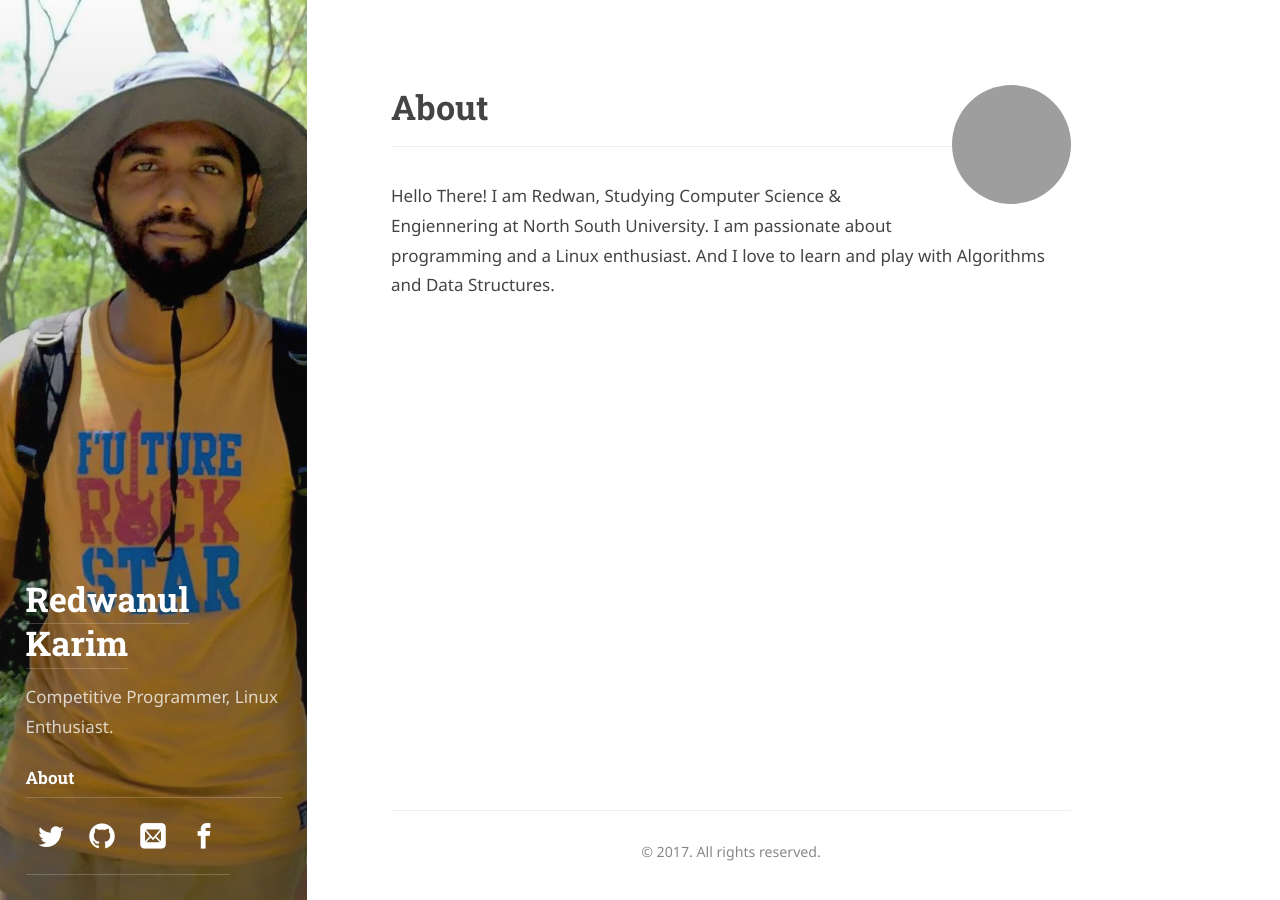
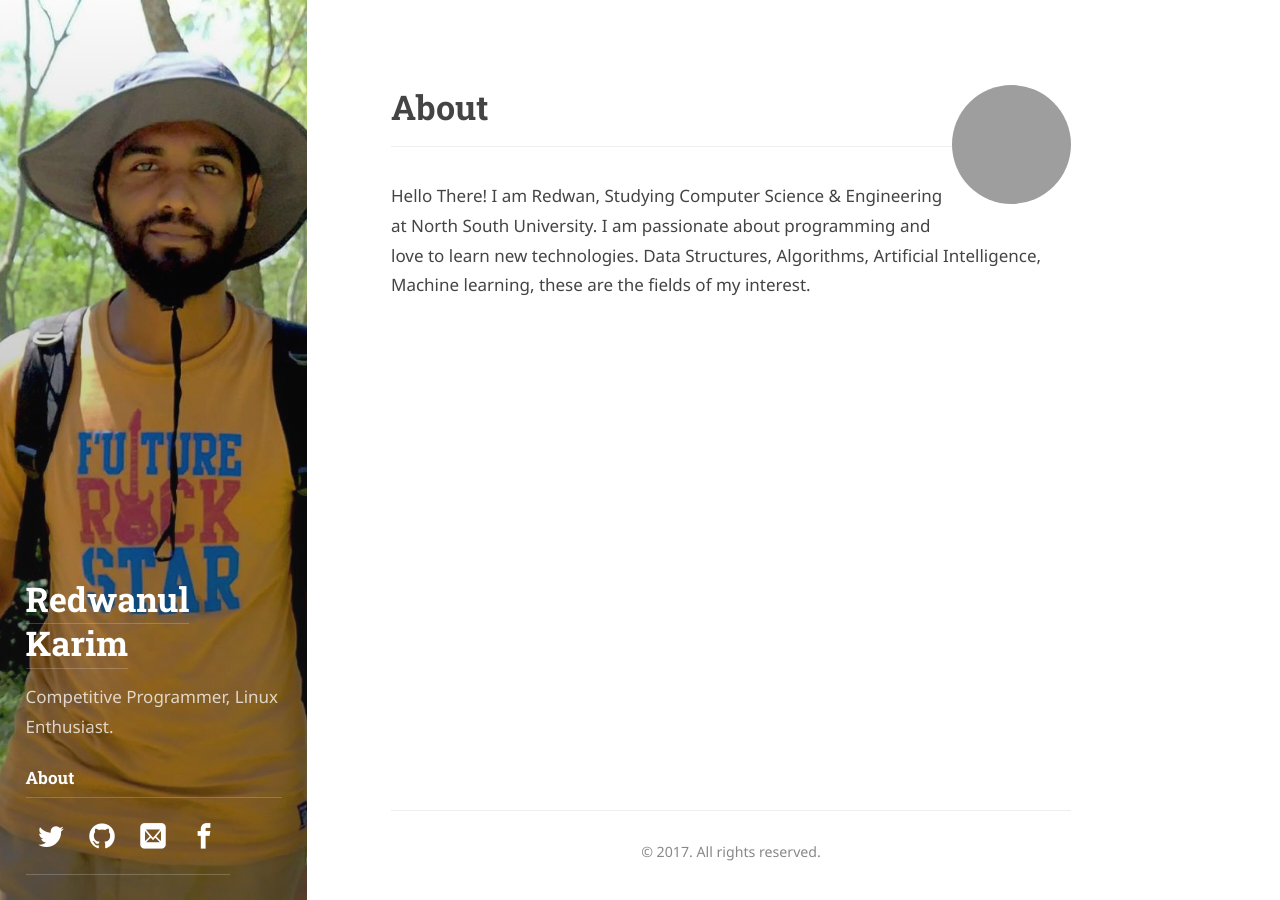
Before and after one commit to redwandipto/blog, a Jekyll site: the page built from about.md, in a window 1280 px wide. Built offline with Jekyll 4.4.1, drawn with Linux system fonts in a browser that asks for light colours; some web fonts are replaced; grey boxes are pictures that could not be loaded.

Commit message:
Updated Bio

```diff
--- a/_data/authors.yml
+++ b/_data/authors.yml
@@ -8,9 +8,9 @@ author1:
   # Used at the bottom of each page and at the top of the `about` layout
   # Markdown enabled, can use multiple paragraphs (enabled by `|`)
   about:             |
-    Hello There! I am Redwan, Studying Computer Science & Engiennering at North South University.
-    I am passionate about programming and a Linux enthusiast. And I love to learn and play with
-    Algorithms and Data Structures.
+    Hello There! I am Redwan, Studying Computer Science & Engineering at North South University.
+    I am passionate about programming and love to learn new technologies. Data Structures, Algorithms,
+    Artificial Intelligence, Machine learning, these are the fields of my interest.
 
   # This photo will be used in the about section
   picture:
```
